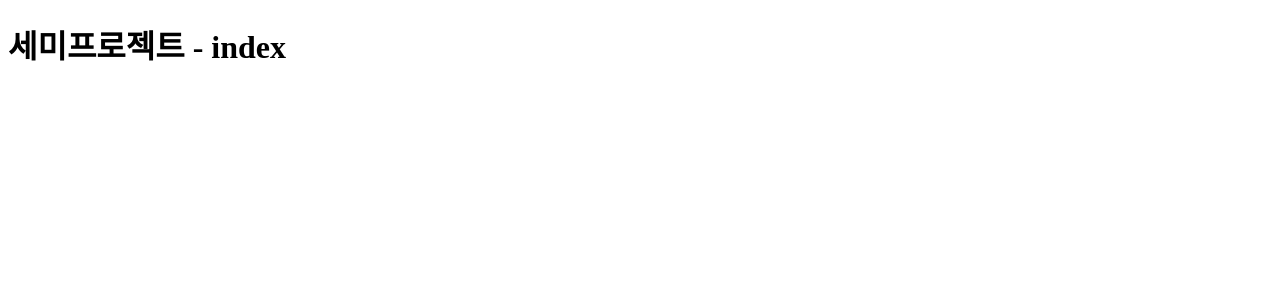
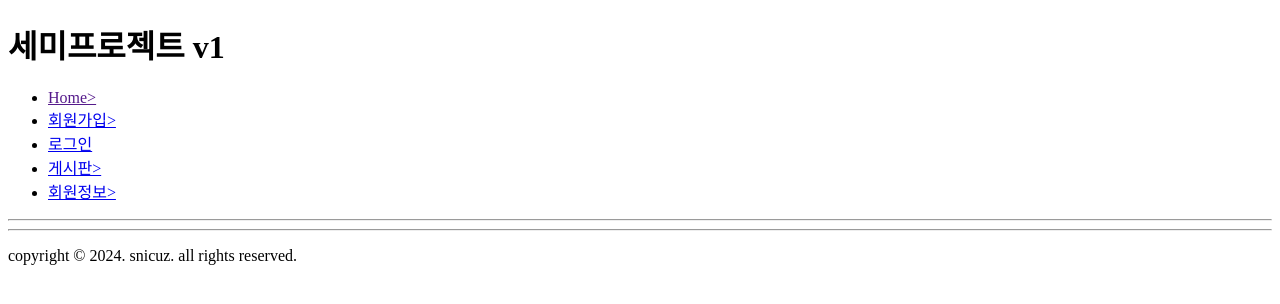
Before and after one commit to pq100/semiprojectv1, a FastAPI app: page / in a window 1280 px wide. Shown: the top 304 px of the page. Run offline with FastAPI, Linux system fonts and the light colour scheme.

Commit message:
수정된 index.html header, nav, main, footer 태그로 레이아웃 구성

```diff
--- a/views/templates/index.html
+++ b/views/templates/index.html
@@ -5,6 +5,24 @@
     <title>세미프로젝트</title>
 </head>
 <body>
-<h1>세미프로젝트 - index</h1>
+    <div id="wrap">
+<header><h1>세미프로젝트 v1</h1></header>
+<nav><ul>
+    <li><a href="">Home></a></li>
+    <li><a href="/member/join">회원가입></a></li>
+    <li><a href="/member/login">로그인</a></li>
+    <li><a href="/board/list">게시판></a></li>
+    <li><a href="/member/myinfo">회원정보></a></li>
+</ul>
+    <hr>
+    </nav>
+    <main></main>
+    <footer>
+        <hr>
+        <p>copyright &copy; 2024. snicuz. all rights reserved.</p>
+    </footer>
+    </div>
+
+
 </body>
 </html>
```
